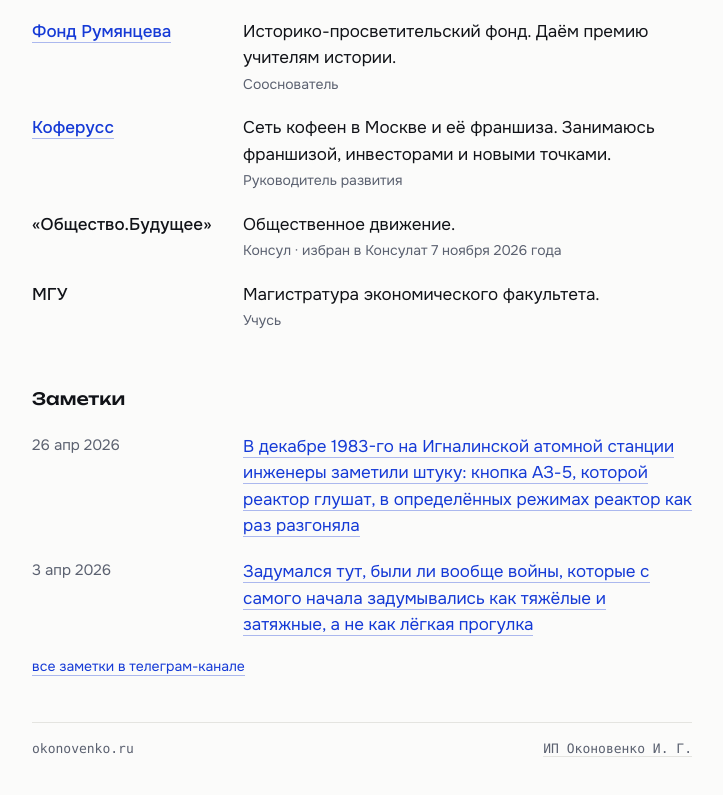
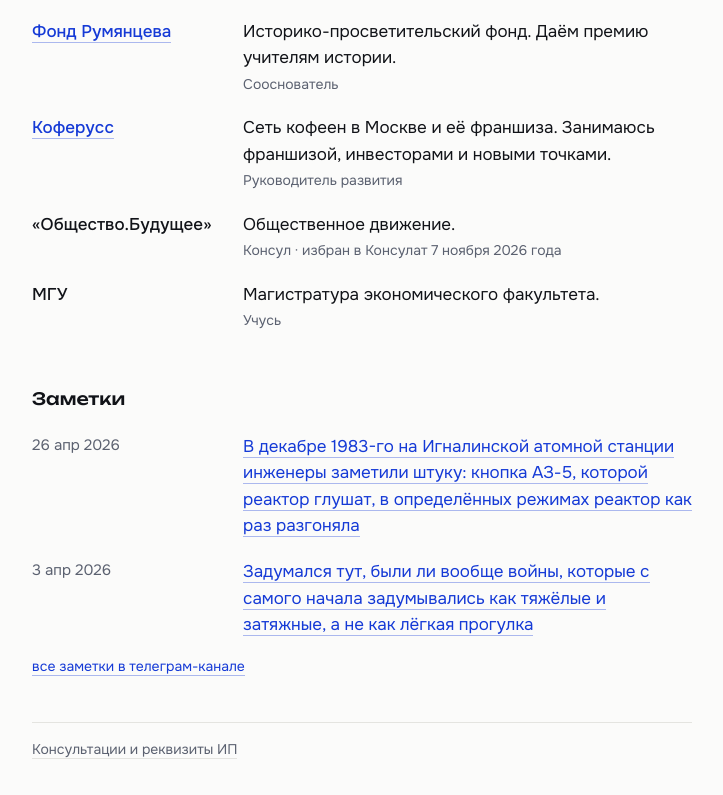
Before and after one commit to okonovenko/okonovenko.ru, a plain HTML site: page index.html in a window 1280 px wide. Shown: the part 355-1150 px from the top of the page, without its empty margins (278-1001 px from the left). Drawn offline with Linux system fonts and the light colour scheme.

Commit message:
Подвал главной: одна ссылка «Консультации и реквизиты ИП». Слово Ивана 15.11
Co-Authored-By: Claude Fable 5.2 <noreply@anthropic.com>
Claude-Session: https://claude.ai/code/session_015jPmSDZF9XQ3WHFFxzzpMp

```diff
--- a/index.html
+++ b/index.html
@@ -58,7 +58,7 @@ h2{font-family:"Unbounded",sans-serif;font-weight:500;font-size:17px;margin:44px
 .two p{margin:0}
 .btn{display:inline-block;background:var(--ink);color:#fff;text-decoration:none;font-weight:500;padding:11px 20px;border-radius:999px}
 .btn:hover{background:var(--accent)}
-footer{margin-top:44px;border-top:1px solid var(--line);padding-top:16px;font-size:13px;color:var(--muted);display:flex;flex-wrap:wrap;gap:6px 24px;justify-content:space-between}
+footer{margin-top:44px;border-top:1px solid var(--line);padding-top:16px;font-size:14px;color:var(--muted)}
 @media(min-width:900px){.head{position:relative}.head img{position:absolute;right:100%;margin-right:24px;width:96px;height:96px;top:50%;transform:translateY(-50%)}}
 @media(min-width:700px){body{padding:72px 40px 56px}.row{grid-template-columns:11em 1fr}.two{grid-template-columns:1fr 1fr}.box{margin-left:-24px;margin-right:-24px;padding:8px 24px 30px}}
 
@@ -94,7 +94,7 @@ footer{margin-top:44px;border-top:1px solid var(--line);padding-top:16px;font-si
 <div class="row n"><div class="t dt">3 апр 2026</div><div class="d"><a href="https://t.me/ivanokonovenko/37">Задумался тут, были ли вообще войны, которые с самого начала задумывались как тяжёлые и затяжные, а не как лёгкая прогулка</a></div></div>
 <p class="more"><a href="https://t.me/ivanokonovenko">все заметки в телеграм-канале</a></p>
 </main>
-<footer class="mono"><span>okonovenko.ru</span><span><a href="/ip/">ИП Оконовенко И. Г.</a></span></footer>
+<footer><a href="/ip/">Консультации и реквизиты ИП</a></footer>
 </div>
 <script type="application/ld+json">
 {
```
